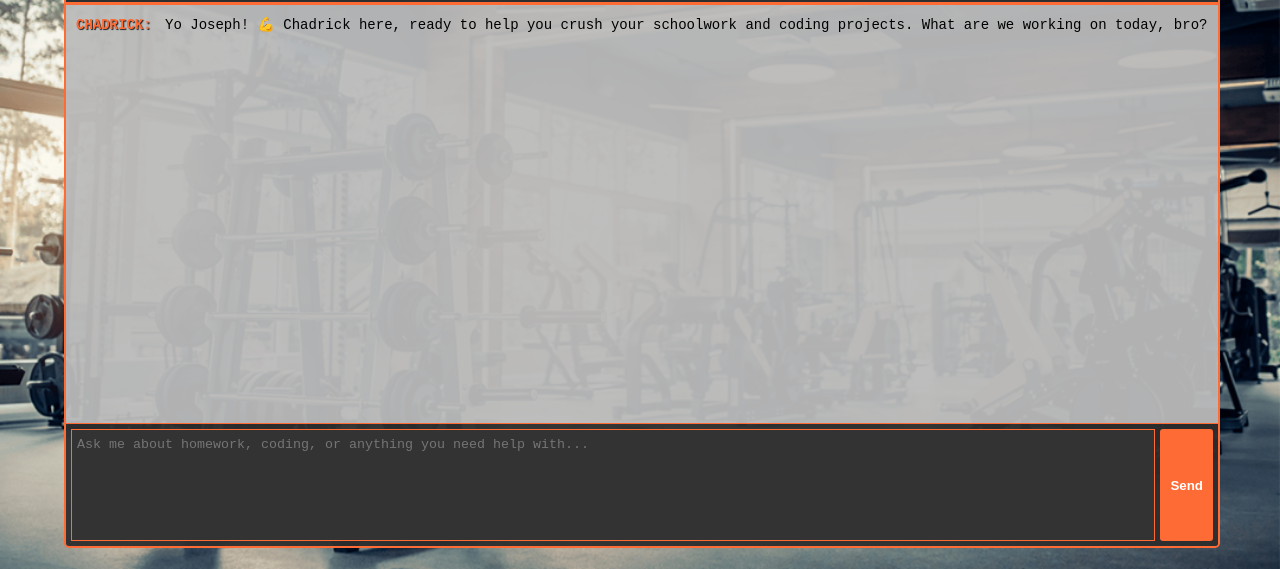
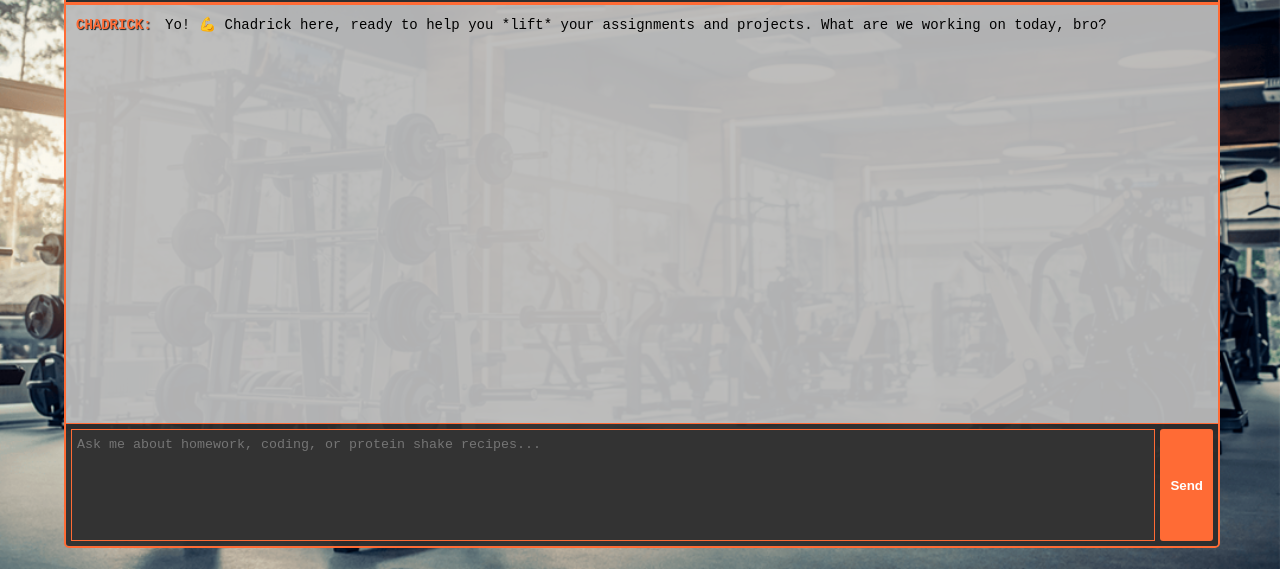
Before and after one commit to tehlon-online/Chadrick, a plain HTML site: page index.html in a window 1280 px wide. Shown: the part 231-800 px from the top of the page. Drawn offline with nearby package versions, Linux system fonts and the light colour scheme.

```diff
--- a/index.html
+++ b/index.html
@@ -218,11 +218,11 @@
         <div id="chat-window">
             <div class="chat-message">
                 <span class="user-name user-chadrick">CHADRICK:</span>
-                <div class="message-content">Yo Joseph! 💪 Chadrick here, ready to help you crush your schoolwork and coding projects. What are we working on today, bro?</div>
+                <div class="message-content">Yo! 💪 Chadrick here, ready to help you *lift* your assignments and projects. What are we working on today, bro?</div>
             </div>
         </div>
         <form id="chat-form" onsubmit="return false;">
-            <textarea id="user-input" placeholder="Ask me about homework, coding, or anything you need help with..." autocomplete="off"></textarea>
+            <textarea id="user-input" placeholder="Ask me about homework, coding, or protein shake recipes..." autocomplete="off"></textarea>
             <button type="submit">Send</button>
         </form>
     </div>
```
